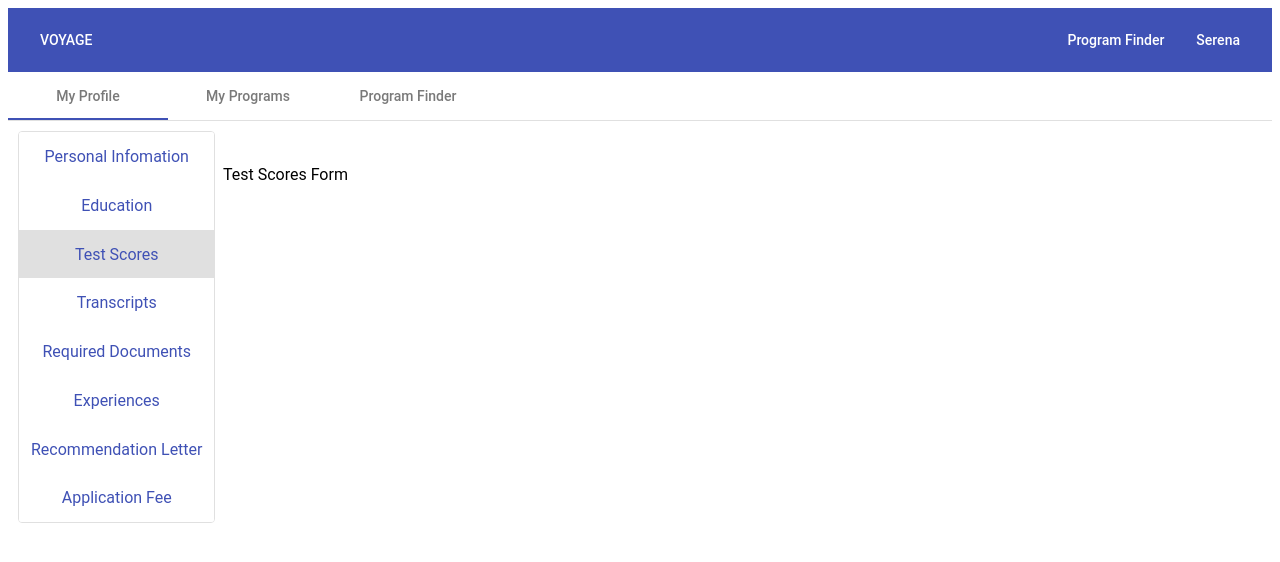
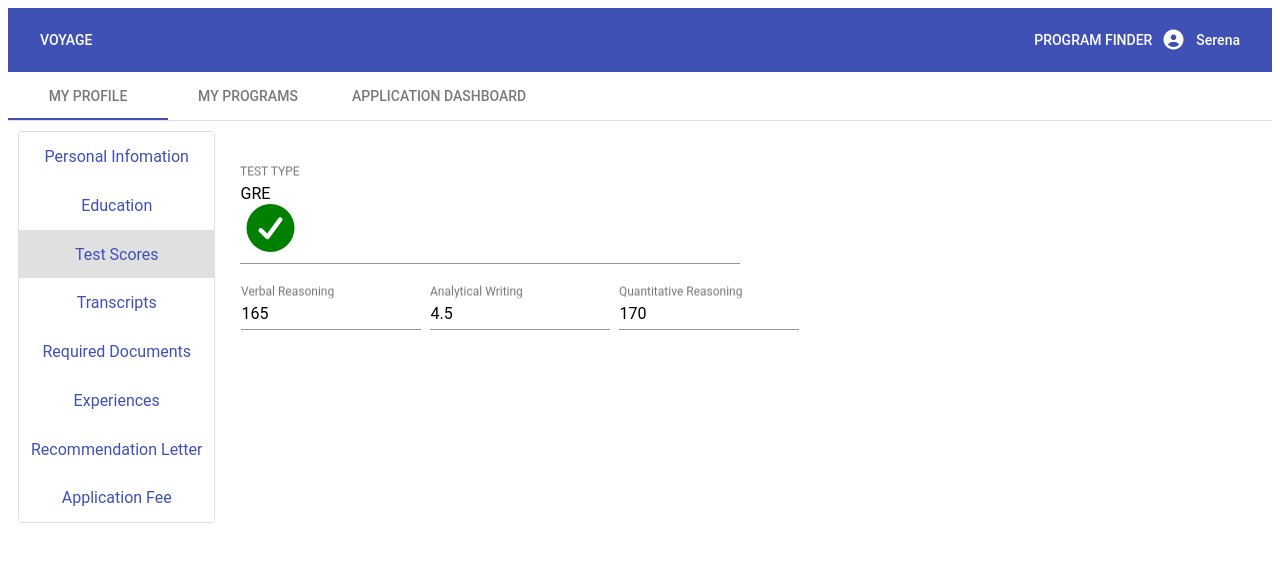
Before and after one commit to Yiwen-Gao/Voyage, an Angular app: page /user/1 in a window 1280 px wide. Both pictures are taken after a click on the button "Test Scores". Shown: the top 562 px of the page. Built offline with nearby package versions, Linux system fonts and the light colour scheme.

Commit message:
fixed some form

```diff
--- a/angular.json
+++ b/angular.json
@@ -19,10 +19,7 @@
             "polyfills": "src/polyfills.ts",
             "tsConfig": "src/tsconfig.app.json",
             "assets": ["src/favicon.ico", "src/assets"],
-            "styles": [
-              "src/styles.css",
-              "./node_modules/font-awesome/css/font-awesome.css"
-            ],
+            "styles": ["src/styles.css"],
             "scripts": [],
             "es5BrowserSupport": true
           },
--- a/src/app/app.component.html
+++ b/src/app/app.component.html
@@ -1,22 +1,20 @@
 <mat-toolbar color="primary">
   <mat-toolbar-row style="justify-content: space-between">
     <button mat-button routerLink="">
-      {{companyName}}
+      {{ companyName }}
     </button>
     <p>
       <button mat-button [routerLink]="['program-finder']">
-        Program Finder
+        PROGRAM FINDER
       </button>
-      <button mat-button [routerLink]="['user', username]">
-        {{username}}
+      <button mat-button [routerLink]="['user', username]" class="user-btn">
+        <span class="user-icon">
+          <i class="fas fa-user-circle"></i>
+        </span>
+        {{ username }}
       </button>
     </p>
   </mat-toolbar-row>
 </mat-toolbar>
 
 <router-outlet></router-outlet>
-
-<!--<button mat-button routerLink="">-->
-  <!--{{companyName}}-->
-<!--</button>-->
-<!--<app-user></app-user>-->
--- a/src/app/application-tracker/application-tracker.component.ts
+++ b/src/app/application-tracker/application-tracker.component.ts
@@ -24,8 +24,6 @@ const APPLICATIONS: Applications[] = [
     program: 'Master of Computer Science',
     deadline: 'Mar 20, 2020',
     website: 'https://www.eecs.mit.edu/academics-admissions/graduate-program',
-    completion: '60%',
-    missing: 'Recommendation Letter',
     completion: 80,
     missing: 'Recommandation Letter'
   },
--- a/src/app/home/home.component.css
+++ b/src/app/home/home.component.css
@@ -24,3 +24,7 @@
   margin: 20px auto;
   padding: 20px;
 }
+
+.login-btn {
+  width: 110px;
+}
--- a/src/app/home/home.component.html
+++ b/src/app/home/home.component.html
@@ -1,14 +1,14 @@
 <div id="home-container">
-  <img id="logo" [src]="logo">
+  <img id="logo" [src]="logo" />
   <h1 class="big small-margin">Voyage</h1>
   <h3 class="medium small-margin">The journey begins</h3>
 
   <div id="log-in" class="mat-elevation-z4">
     <div class="small-margin">
-      <button mat-stroked-button>Applicants</button>
+      <button mat-stroked-button class="login-btn">Applicants</button>
     </div>
     <div class="small-margin">
-      <button mat-stroked-button>Admissions</button>
+      <button mat-stroked-button class="login-btn">Admissions</button>
     </div>
   </div>
 </div>
--- a/src/app/user-profile/user-profile.component.html
+++ b/src/app/user-profile/user-profile.component.html
@@ -53,6 +53,10 @@
             {{ gender }}
           </mat-option>
         </mat-select>
+      </mat-form-field>
+      <br />
+      <mat-form-field class="example-full-width">
+        <input matInput placeholder="PHONE NUMBER" value="(123) 456 7890" />
       </mat-form-field>
 
       <p>
@@ -154,7 +158,37 @@ APT 205
     </form>
 
     <!-- TEST SCORE FORM -->
-    <form class="form" *ngIf="group.value === 'scores'">Test Scores Form</form>
+    <form class="form" *ngIf="group.value === 'scores'">
+      <mat-form-field class="full-width">
+        <input matInput placeholder="TEST TYPE" value="GRE" />
+        <span style="font-size: 48px; color: green;">
+          <i class="fas fa-check-circle"></i>
+        </span>
+      </mat-form-field>
+      <table class="full-width" cellspacing="0">
+        <tr>
+          <td>
+            <mat-form-field class="full-width">
+              <input matInput placeholder="Verbal Reasoning" value="165" />
+            </mat-form-field>
+          </td>
+          <td>
+            <mat-form-field class="full-width">
+              <input matInput placeholder="Analytical Writing" value="4.5" />
+            </mat-form-field>
+          </td>
+          <td>
+            <mat-form-field class="full-width">
+              <input
+                matInput
+                placeholder="Quantitative Reasoning"
+                value="170"
+              />
+            </mat-form-field>
+          </td>
+        </tr>
+      </table>
+    </form>
 
     <!-- TRANSCRIPT -->
     <form class="form" *ngIf="group.value === 'transcript'">
--- a/src/app/user/user.component.html
+++ b/src/app/user/user.component.html
@@ -1,14 +1,14 @@
 <mat-tab-group id="dashboard">
   <!--<mat-tab label="Dashboard">-->
-    <!--<app-application-tracker></app-application-tracker>-->
+  <!--<app-application-tracker></app-application-tracker>-->
   <!--</mat-tab>-->
-  <mat-tab label="My Profile">
+  <mat-tab label="MY PROFILE">
     <app-user-profile></app-user-profile>
   </mat-tab>
-  <mat-tab label="My Programs">
+  <mat-tab label="MY PROGRAMS">
     <app-user-programs></app-user-programs>
   </mat-tab>
-  <mat-tab label="Program Finder">
-    <app-program-finder></app-program-finder>
+  <mat-tab label="APPLICATION DASHBOARD">
+    <app-application-tracker></app-application-tracker>
   </mat-tab>
 </mat-tab-group>
--- a/src/styles.css
+++ b/src/styles.css
@@ -1,6 +1,6 @@
 /* You can add global styles to this file, and also import other style files */
 @import '~@angular/material/prebuilt-themes/indigo-pink.css';
-/*@import '~@fontawesome/fontawesome-free/css/all.css';*/
+@import '~@fontawesome/fontawesome-free/css/all.css';
 
 body {
   font-family: 'Questrial', sans-serif;
```
